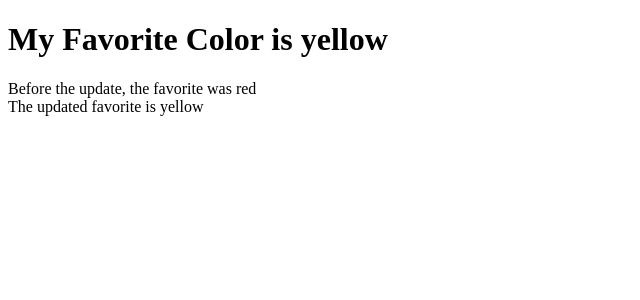
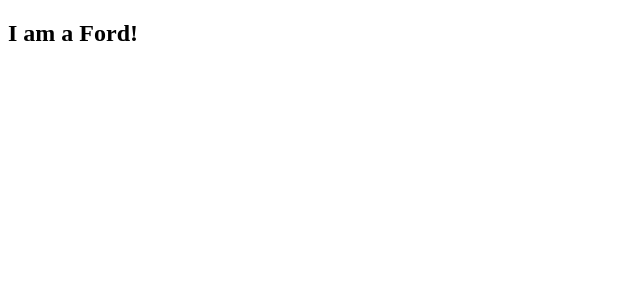
Before and after one commit to KrystalClaire/MOBPROG-IT252-react-w3schools, a React (Vite) app in the folder my-react-app/: page / in a window 1280 px wide. Shown: the top 300 px of the page, without its empty margins (0-640 px from the left). Built offline with nearby package versions, Linux system fonts and the light colour scheme.

Commit message:
added i am a ford

```diff
--- a/my-react-app/src/main.jsx
+++ b/my-react-app/src/main.jsx
@@ -1,35 +1,11 @@
 import { createRoot } from 'react-dom/client'
-import React from 'react';
 
-class Header extends React.Component {
-  constructor(props) {
-    super(props);
-    this.state = {favoritecolor: "red"};
-  }
-  componentDidMount() {
-    setTimeout(() => {
-      this.setState({favoritecolor: "yellow"})
-    }, 1000)
-  }
-  getSnapshotBeforeUpdate(prevProps, prevState) {
-    document.getElementById("div1").innerHTML =
-    "Before the update, the favorite was " + prevState.favoritecolor;
-  }
-  componentDidUpdate() {
-    document.getElementById("div2").innerHTML =
-    "The updated favorite is " + this.state.favoritecolor;
-  }
-  render() {
-    return (
-      <div>
-        <h1>My Favorite Color is {this.state.favoritecolor}</h1>
-        <div id="div1"></div>
-        <div id="div2"></div>
-      </div>
-    );
-  }
+function Car(props) {
+  return (
+    <h2>I am a {props.brand}!</h2>
+  );
 }
 
 createRoot(document.getElementById('root')).render(
-  <Header />
+  <Car brand="Ford" />
 );
```
